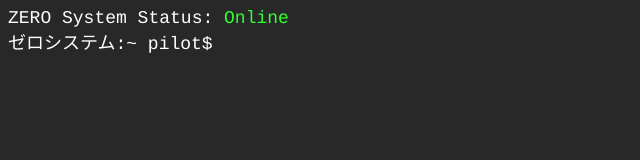
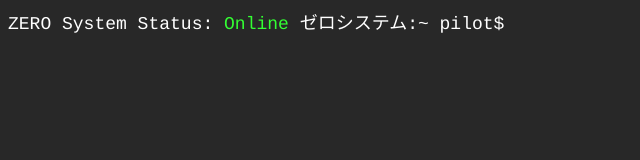
Before and after one commit to mrudden/mrudden.github.io, a plain HTML site: page index.html in a window 1280 px wide. Shown: the whole page, without its empty margins (0-640 px from the left). Drawn offline with Linux system fonts and the light colour scheme.

Commit message:
Update style.css

```diff
--- a/style.css
+++ b/style.css
@@ -10,7 +10,7 @@ body {
   color: #FFF;
 }
 
-.last-line {
+.terminal {
   display: inline-block;
 }
 
```
